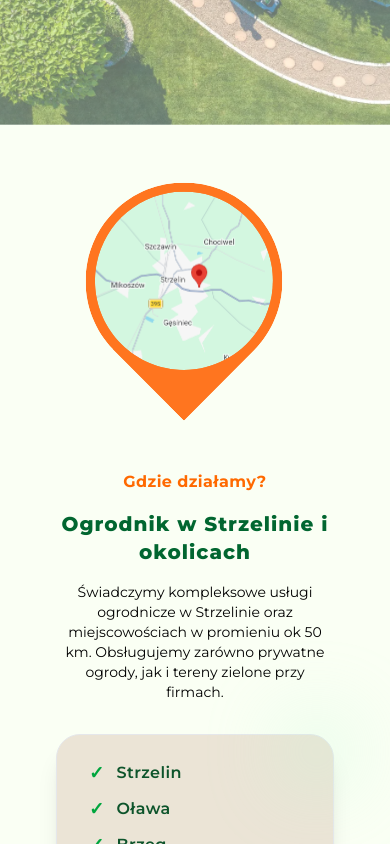
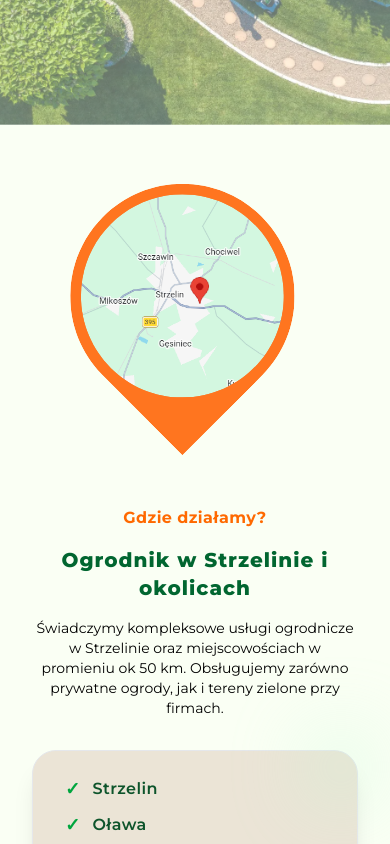
Before and after one commit to MstowskaSandra/gardener-website, a React (Vite) app: page / in a window 390 px wide. Shown: the part 8120-8964 px from the top of the page. Built offline with nearby package versions, Linux system fonts and the light colour scheme; a web font is replaced by a local one.

Commit message:
ui(LocationArea): optimize layout and spacing for mobile displays

```diff
--- a/src/components/home/LocationArea.jsx
+++ b/src/components/home/LocationArea.jsx
@@ -5,7 +5,7 @@ import Reveal from "../ui/Reveal";
 import { motion } from "framer-motion";
 
 export const LocationArea = () => (
-  <section className="bg-[#FAFFF4] py-12 px-6 lg:py-16 lg:px-12 font-text">
+  <section className="bg-[#FAFFF4] py-12 lg:py-16 font-text">
     <div className="max-w-7xl mx-auto grid md:grid-cols-2 gap-10 lg:gap-16 items-center">
       <div className="relative w-full aspect-4/3 md:aspect-5/4 overflow-hidden rounded-2xl">
         <img
```
